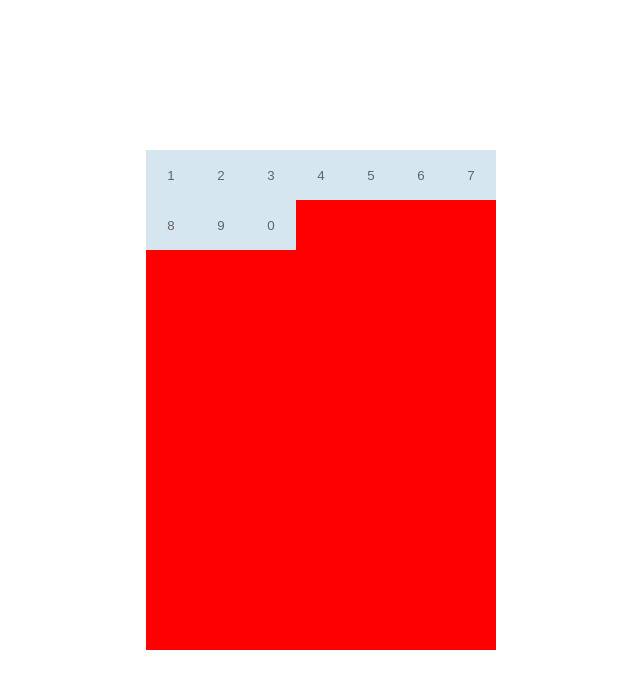
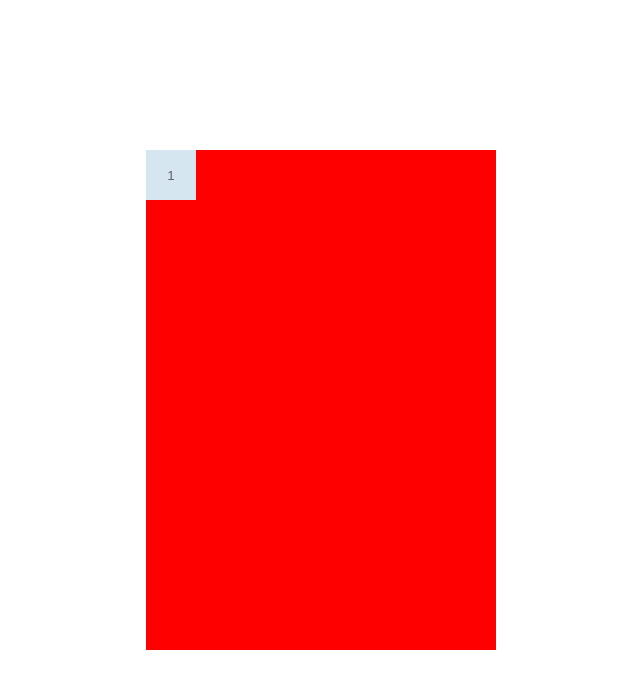
Before and after one commit to D4vc-198/Calculadora, a React (Create React App) app: page / in a window 1280 px wide. Shown: the top 688 px of the page, without its empty margins (319-959 px from the left). Built offline with nearby package versions, Linux system fonts and the light colour scheme.

Commit message:
buttons test deleted

```diff
--- a/src/App.js
+++ b/src/App.js
@@ -6,15 +6,6 @@ function App() {
   return (
     <div className="calculator-container">
       <CustomButton typeButton="number" label="1" />
-      <CustomButton typeButton="number" label="2" />
-      <CustomButton typeButton="number" label="3" />
-      <CustomButton typeButton="number" label="4" />
-      <CustomButton typeButton="number" label="5" />
-      <CustomButton typeButton="number" label="6" />
-      <CustomButton typeButton="number" label="7" />
-      <CustomButton typeButton="number" label="8" />
-      <CustomButton typeButton="number" label="9" />
-      <CustomButton typeButton="number" label="0" />
     </div>
   );
 }
```
